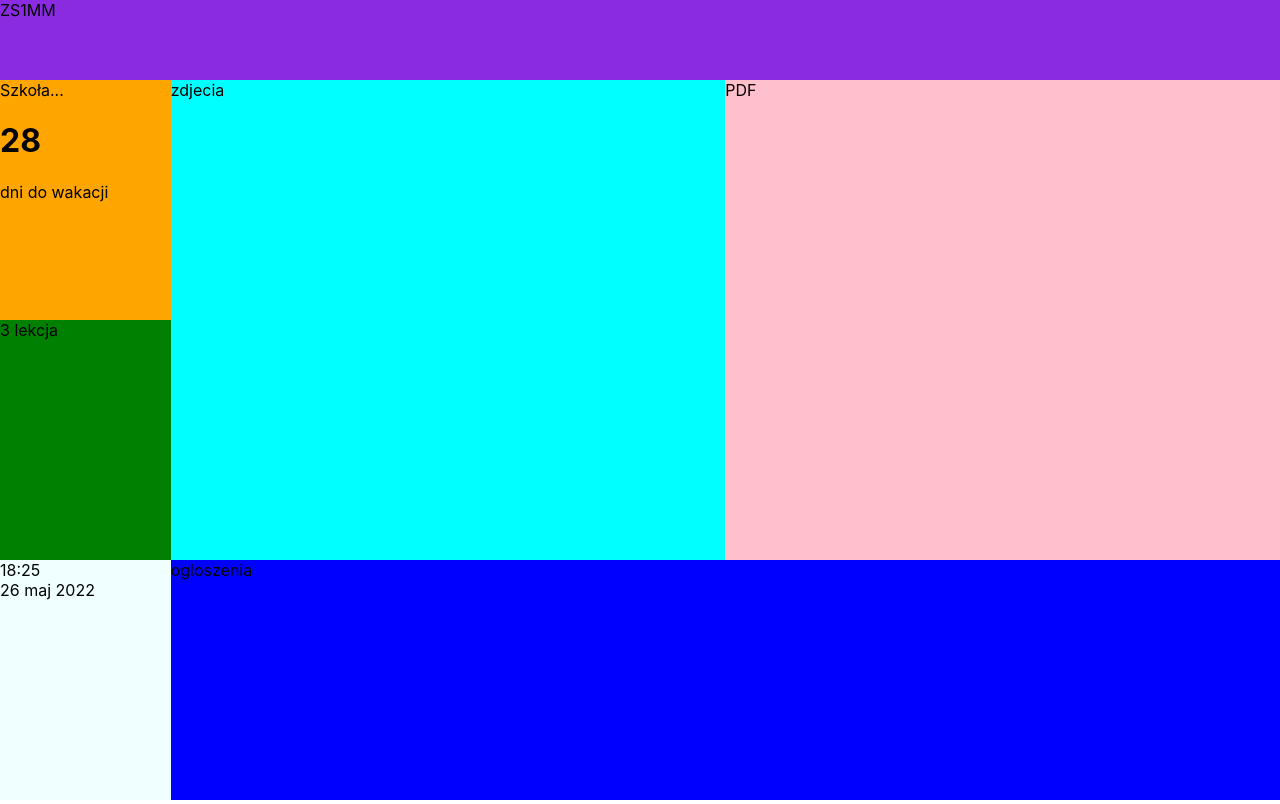
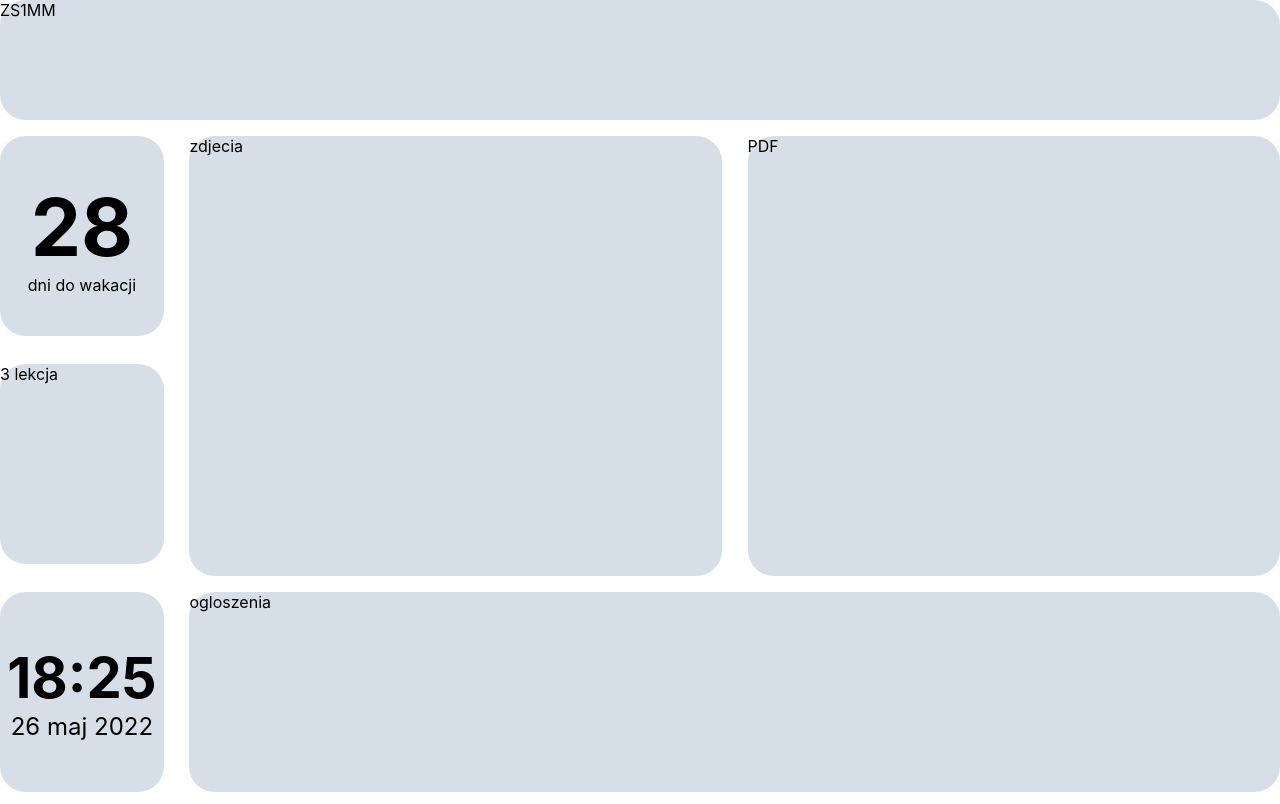
Before and after one commit to AoYP/school-frontend, a React (Create React App) app: page / in a window 1280 px wide. Built offline with nearby package versions, Linux system fonts and the light colour scheme.

Commit message:
change design

```diff
--- a/src/components/date.js
+++ b/src/components/date.js
@@ -5,10 +5,10 @@ function Data () {
   const today = new Date();
 
   let hour = today.getHours();
-  if(hour < 10) {hour = '0' + hour}
+  if(hour < 10) hour = '0' + hour
 
   let minutes = today.getMinutes();
-  if(minutes < 10) {minutes = '0' + minutes}
+  if(minutes < 10) minutes = '0' + minutes
 
   const currentTime = hour + ":" + minutes;
   const date = today.getDate() + " " + monthNames[today.getMonth()] + " " + today.getFullYear();
@@ -25,7 +25,10 @@ function Data () {
   }, [time]);
 
   return(
-    <div className="date">{currentTime}<br />{date}</div>
+    <div className="date">
+      <div className="time">{currentTime}</div>
+      <div className="day">{date}</div>
+    </div>
   )
 }
 
--- a/src/components/holidays.js
+++ b/src/components/holidays.js
@@ -19,10 +19,10 @@ function Holidays() {
 
   return (
     <div className="holidays">
-      {month === 7 || month === 8 ? <div>Wakacje!</div> : <div>Szkoła...</div>}
-      <div>
-        <h1>{daysToHolidays}</h1> dni do wakacji
+      <div className='daysToHolidays'>
+        {daysToHolidays}
       </div>
+      <div>dni do wakacji</div>
     </div>
   );
 }
--- /dev/null
+++ b/src/css/date.css
@@ -0,0 +1,15 @@
+.date {
+  display: flex;
+  flex-direction: column;
+  align-items: center;
+  justify-content: center;
+}
+
+.time {
+  font-size: 3.5em;
+  font-weight: bold;
+}
+
+.day {
+  font-size: 1.5em;
+}
--- /dev/null
+++ b/src/css/grid.css
@@ -0,0 +1,26 @@
+.container {
+  display: grid;
+  grid-template-columns: 0.4fr 1.3fr 1.3fr;
+  grid-template-rows: 0.1fr 1fr 1fr 1fr;
+  gap: 2vh 2vw;
+  grid-auto-flow: row;
+  grid-template-areas:
+    "header header header"
+    "holidays photos PDF"
+    "currentlesson photos PDF"
+    "date announcements announcements";
+}
+
+.header { grid-area: header; }
+
+.holidays { grid-area: holidays; }
+
+.currentlesson { grid-area: currentlesson; }
+
+.date { grid-area: date; }
+
+.photos { grid-area: photos; }
+
+.PDF { grid-area: PDF; }
+
+.announcements { grid-area: announcements; }
--- /dev/null
+++ b/src/css/holidays.css
@@ -0,0 +1,11 @@
+.holidays {
+  display: flex;
+  flex-direction: column;
+  align-items: center;
+  justify-content: center;
+}
+
+.daysToHolidays {
+  font-size: 5em;
+  font-weight: bold;
+}
--- /dev/null
+++ b/src/css/index.css
@@ -0,0 +1,48 @@
+body {
+  margin: 0;
+  font-family: -apple-system, BlinkMacSystemFont, 'Segoe UI', 'Roboto', 'Oxygen',
+    'Ubuntu', 'Cantarell', 'Fira Sans', 'Droid Sans', 'Helvetica Neue',
+    sans-serif;
+  -webkit-font-smoothing: antialiased;
+  -moz-osx-font-smoothing: grayscale;
+}
+
+.container > * {
+  background-color: rgb(214, 223, 232);
+  border-radius: 2vw;
+}
+
+.header {
+  width: 100%;
+  height: 15vh;
+}
+
+.holidays {
+  width: 100%;
+  height: 25vh;
+}
+
+.currentlesson {
+  width: 100%;
+  height: 25vh;
+}
+
+.date {
+  width: 100%;
+  height: 25vh;
+}
+
+.photos {
+  width: 100%;
+  height: 55vh;
+}
+
+.PDF {
+  width: 100%;
+  height: 55vh;
+}
+
+.announcements {
+  width: 100%;
+  height: 25vh;
+}
--- a/src/index.css
+++ /dev/null
@@ -1,82 +0,0 @@
-body {
-  margin: 0;
-  font-family: -apple-system, BlinkMacSystemFont, 'Segoe UI', 'Roboto', 'Oxygen',
-    'Ubuntu', 'Cantarell', 'Fira Sans', 'Droid Sans', 'Helvetica Neue',
-    sans-serif;
-  -webkit-font-smoothing: antialiased;
-  -moz-osx-font-smoothing: grayscale;
-}
-
-code {
-  font-family: source-code-pro, Menlo, Monaco, Consolas, 'Courier New',
-    monospace;
-}
-.header {
-  background-color: blueviolet;
-  width: 100%;
-  height: 10vh;
-}
-
-.holidays {
-  background-color: orange;
-  width: 100%;
-  height: 30vh;
-}
-
-.photos {
-  background-color: aqua;
-  width: 100%;
-  height: 60vh;
-
-}
-
-.PDF {
-  background-color: pink;
-  width: 100%;
-  height: 60vh;
-}
-
-.currentlesson {
-  background-color: green;
-  width: 100%;
-  height: 30vh;
-}
-
-.date {
-  background-color: azure;
-  width: 100%;
-  height: 30vh;
-}
-
-
-.announcements {
-  background: blue;
-  width: 100%;
-  height: 30vh;
-}
-
-.container {  display: grid;
-  grid-template-columns: 0.4fr 1.3fr 1.3fr;
-  grid-template-rows: 0.1fr 1fr 1fr 1fr;
-  gap: 0px 0px;
-  grid-auto-flow: row;
-  grid-template-areas:
-    "header header header"
-    "holidays photos PDF"
-    "currentlesson photos PDF"
-    "date announcements announcements";
-}
-
-.header { grid-area: header; }
-
-.holidays { grid-area: holidays; }
-
-.currentlesson { grid-area: currentlesson; }
-
-.date { grid-area: date; }
-
-.photos { grid-area: photos; }
-
-.PDF { grid-area: PDF; }
-
-.announcements { grid-area: announcements; }
--- a/src/index.js
+++ b/src/index.js
@@ -1,6 +1,9 @@
 import React from 'react';
 import ReactDOM from 'react-dom/client';
-import './index.css';
+import './css/index.css';
+import './css/grid.css';
+import './css/holidays.css';
+import './css/date.css';
 import App from './App';
 import reportWebVitals from './reportWebVitals';
 
```
